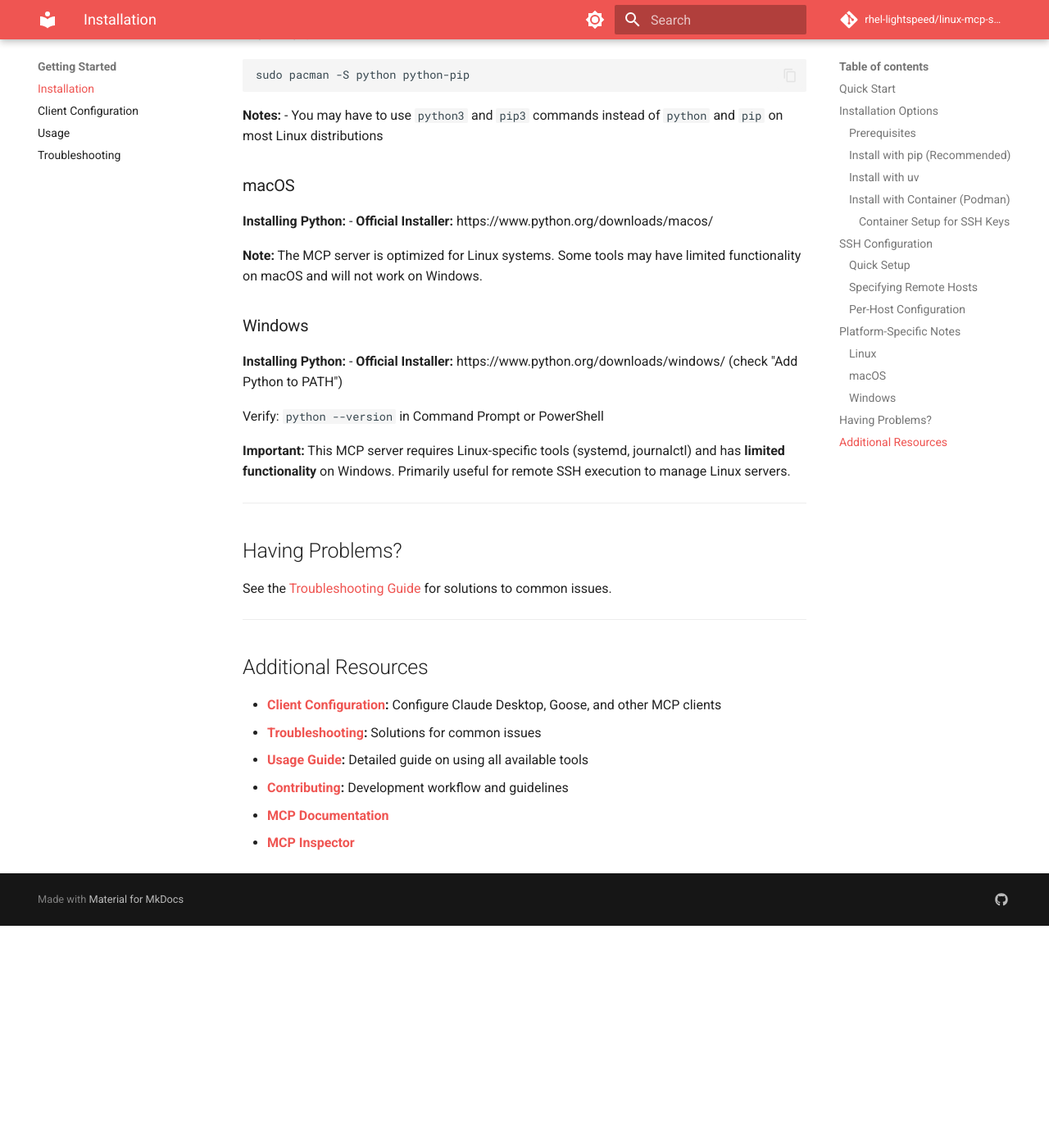
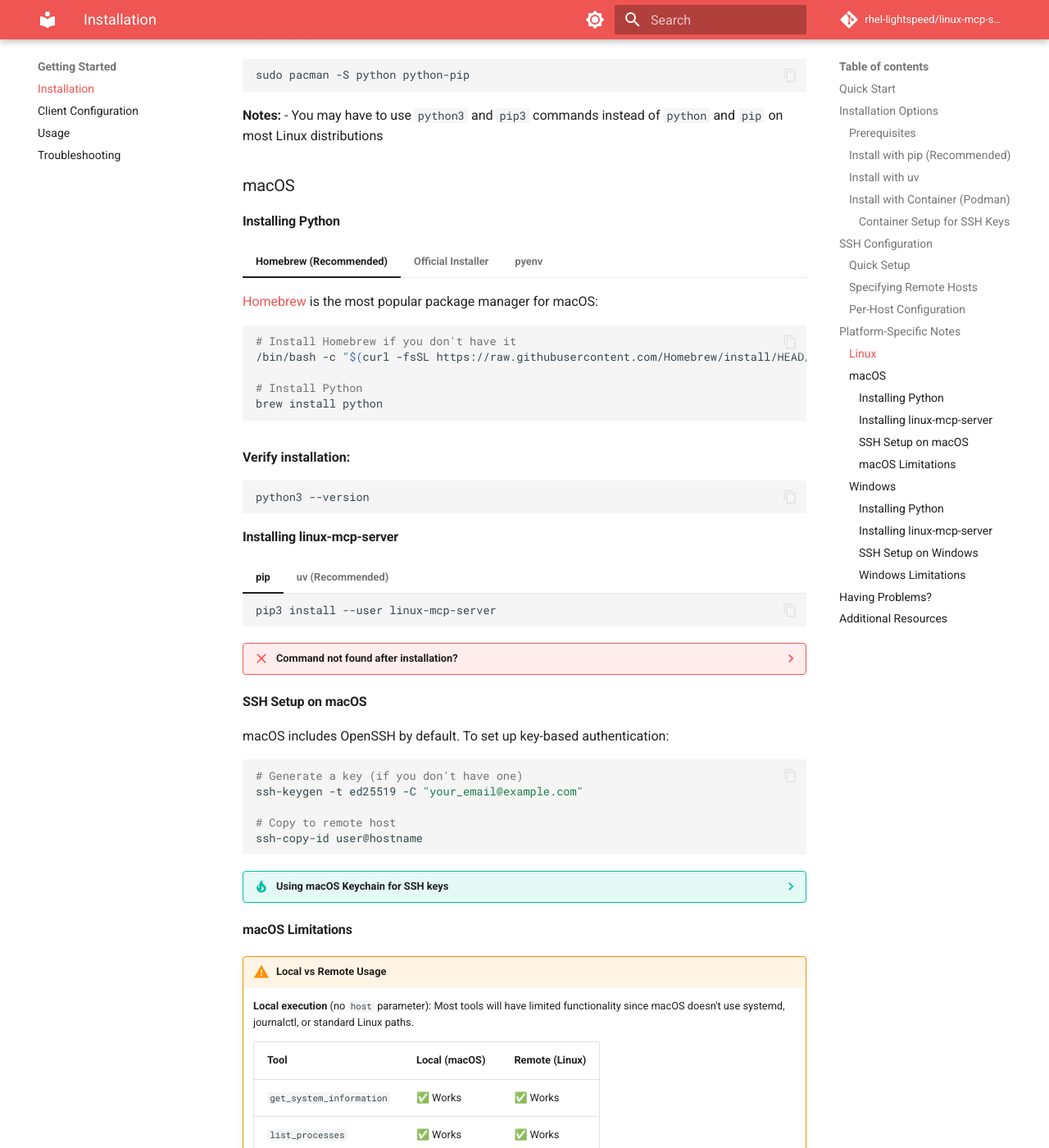
Before and after one commit to rhel-lightspeed/linux-mcp-server, an MkDocs documentation site: the page built from docs/install.md, in a window 1280 px wide and 1400 px high, scrolled down 4024 px. Shown: the whole window at 82% size. Built offline with MkDocs 1.6.1 and Material for MkDocs 9.7.7, drawn with Linux system fonts in a browser that asks for light colours; comment, search, counter and statistics services are not loaded; before the commit the page ends 5153 px from its top, so only the background shows below that; some of the changed text lies outside the part shown.

Commit message:
docs: expand macOS and Windows installation instructions
Add comprehensive platform-specific guidance for macOS and Windows users:

macOS:
- Multiple Python installation methods (Homebrew, official installer, pyenv)
- linux-mcp-server installation via pip and uv
- PATH troubleshooting for zsh (default since Catalina)
- SSH setup with macOS Keychain integration tip
- Tool compatibility table showing local vs remote functionality

Windows:
- Multiple Python installation methods (Microsoft Store, winget, official
  installer, scoop)
- linux-mcp-server installation via pip and uv
- PATH configuration via PowerShell
- OpenSSH client setup and ssh-agent configuration
- Clear guidance on remote-only usage limitations
- WSL tip for users wanting full local functionality

Signed-off-by: Major Hayden <major@redhat.com>

````diff
--- a/docs/install.md
+++ b/docs/install.md
@@ -248,19 +248,250 @@
 
 ### macOS
 
-**Installing Python:**
-- **Official Installer:** https://www.python.org/downloads/macos/
+#### Installing Python
 
-**Note:** The MCP server is optimized for Linux systems. Some tools may have limited functionality on macOS and will not work on Windows.
+=== "Homebrew (Recommended)"
+
+    [Homebrew](https://brew.sh/) is the most popular package manager for macOS:
+
+    ```bash
+    # Install Homebrew if you don't have it
+    /bin/bash -c "$(curl -fsSL https://raw.githubusercontent.com/Homebrew/install/HEAD/install.sh)"
+
+    # Install Python
+    brew install python
+    ```
+
+=== "Official Installer"
+
+    Download from [python.org/downloads/macos](https://www.python.org/downloads/macos/) and run the installer.
+
+=== "pyenv"
+
+    For managing multiple Python versions:
+
+    ```bash
+    brew install pyenv
+    echo 'eval "$(pyenv init -)"' >> ~/.zshrc
+    source ~/.zshrc
+    pyenv install 3.12
+    pyenv global 3.12
+    ```
+
+**Verify installation:**
+
+```bash
+python3 --version
+```
+
+#### Installing linux-mcp-server
+
+=== "pip"
+
+    ```bash
+    pip3 install --user linux-mcp-server
+    ```
+
+=== "uv (Recommended)"
+
+    ```bash
+    # Install uv via Homebrew
+    brew install uv
+
+    # Install linux-mcp-server
+    uv tool install linux-mcp-server
+    ```
+
+??? failure "Command not found after installation?"
+
+    On macOS (which uses zsh by default since Catalina), add the install location to your PATH:
+
+    ```bash
+    echo 'export PATH="$HOME/.local/bin:$PATH"' >> ~/.zshrc
+    source ~/.zshrc
+    ```
+
+    For uv installations, also run:
+    ```bash
+    uv tool update-shell
+    ```
+
+#### SSH Setup on macOS
+
+macOS includes OpenSSH by default. To set up key-based authentication:
+
+```bash
+# Generate a key (if you don't have one)
+ssh-keygen -t ed25519 -C "your_email@example.com"
+
+# Copy to remote host
+ssh-copy-id user@hostname
+```
+
+??? tip "Using macOS Keychain for SSH keys"
+
+    macOS can store your SSH key passphrase in the system Keychain, so you don't need to enter it repeatedly:
+
+    ```bash
+    # Add your key to the ssh-agent with Keychain storage
+    ssh-add --apple-use-keychain ~/.ssh/id_ed25519
+    ```
+
+    Add this to `~/.ssh/config` to automatically load keys:
+
+    ```
+    Host *
+      AddKeysToAgent yes
+      UseKeychain yes
+      IdentityFile ~/.ssh/id_ed25519
+    ```
+
+#### macOS Limitations
+
+!!! warning "Local vs Remote Usage"
+
+    **Local execution** (no `host` parameter): Most tools will have limited functionality since macOS doesn't use systemd, journalctl, or standard Linux paths.
+
+    | Tool | Local (macOS) | Remote (Linux) |
+    |------|---------------|----------------|
+    | `get_system_information` | ✅ Works | ✅ Works |
+    | `list_processes` | ✅ Works | ✅ Works |
+    | `get_network_interfaces` | ✅ Works | ✅ Works |
+    | `list_services` | ❌ No systemd | ✅ Works |
+    | `get_journal_logs` | ❌ No journald | ✅ Works |
+    | `get_disk_usage` | ✅ Works | ✅ Works |
+
+    **Remote execution** (with `host` parameter): Full functionality when connecting to Linux servers via SSH.
 
 ### Windows
 
-**Installing Python:**
-- **Official Installer:** https://www.python.org/downloads/windows/ (check "Add Python to PATH")
+#### Installing Python
 
-Verify: `python --version` in Command Prompt or PowerShell
+=== "Microsoft Store (Easiest)"
 
-**Important:** This MCP server requires Linux-specific tools (systemd, journalctl) and has **limited functionality** on Windows. Primarily useful for remote SSH execution to manage Linux servers.
+    Search for "Python" in the Microsoft Store and install Python 3.12 or later. This automatically handles PATH configuration.
+
+=== "winget"
+
+    Using Windows Package Manager (built into Windows 11, available for Windows 10):
+
+    ```powershell
+    winget install Python.Python.3.12
+    ```
+
+=== "Official Installer"
+
+    Download from [python.org/downloads/windows](https://www.python.org/downloads/windows/).
+
+    !!! warning "Important"
+        Check **"Add Python to PATH"** during installation, or you'll need to configure it manually.
+
+=== "scoop"
+
+    [Scoop](https://scoop.sh/) is a command-line installer for Windows:
+
+    ```powershell
+    scoop install python
+    ```
+
+**Verify installation** (in PowerShell or Command Prompt):
+
+```powershell
+python --version
+```
+
+#### Installing linux-mcp-server
+
+=== "pip"
+
+    ```powershell
+    pip install --user linux-mcp-server
+    ```
+
+=== "uv"
+
+    ```powershell
+    # Install uv
+    powershell -ExecutionPolicy ByPass -c "irm https://astral.sh/uv/install.ps1 | iex"
+
+    # Install linux-mcp-server
+    uv tool install linux-mcp-server
+    ```
+
+??? failure "Command not found after installation?"
+
+    The default pip user install location on Windows is:
+    ```
+    %APPDATA%\Python\Python3X\Scripts
+    ```
+
+    **Add to PATH via PowerShell:**
+    ```powershell
+    # Find Python user scripts directory
+    python -c "import site; print(site.USER_SITE.replace('site-packages', 'Scripts'))"
+
+    # Add to your PATH (replace X with your Python version)
+    [Environment]::SetEnvironmentVariable("Path", $env:Path + ";$env:APPDATA\Python\Python312\Scripts", "User")
+    ```
+
+    Restart your terminal after making PATH changes.
+
+#### SSH Setup on Windows
+
+Windows 10/11 includes OpenSSH as an optional feature.
+
+**Enable OpenSSH Client:**
+
+=== "Settings UI"
+
+    1. Open **Settings** → **Apps** → **Optional features**
+    2. Click **Add a feature**
+    3. Search for **OpenSSH Client** and install it
+
+=== "PowerShell (Admin)"
+
+    ```powershell
+    Add-WindowsCapability -Online -Name OpenSSH.Client~~~~0.0.1.0
+    ```
+
+**Generate and copy SSH keys:**
+
+```powershell
+# Generate a key
+ssh-keygen -t ed25519 -C "your_email@example.com"
+
+# Copy to remote host (Windows doesn't have ssh-copy-id by default)
+type $env:USERPROFILE\.ssh\id_ed25519.pub | ssh user@hostname "cat >> ~/.ssh/authorized_keys"
+```
+
+??? tip "Using ssh-agent on Windows"
+
+    Start the ssh-agent service to manage your keys:
+
+    ```powershell
+    # Start the service (run as Administrator)
+    Get-Service ssh-agent | Set-Service -StartupType Automatic
+    Start-Service ssh-agent
+
+    # Add your key
+    ssh-add $env:USERPROFILE\.ssh\id_ed25519
+    ```
+
+#### Windows Limitations
+
+!!! warning "Remote-Only Usage Recommended"
+
+    This MCP server is designed for Linux systems. On Windows, **local execution will not work** for most tools since Windows lacks systemd, journalctl, and Linux-specific paths.
+
+    **Supported use case:** Use Windows as a client to manage remote Linux servers via SSH.
+
+    | Tool | Local (Windows) | Remote (Linux) |
+    |------|-----------------|----------------|
+    | `get_system_information` | ❌ Fails | ✅ Works |
+    | `list_processes` | ❌ Fails | ✅ Works |
+    | `list_services` | ❌ No systemd | ✅ Works |
+    | `get_journal_logs` | ❌ No journald | ✅ Works |
+    | All other tools | ❌ Fails | ✅ Works |
 
 ---
 
````
